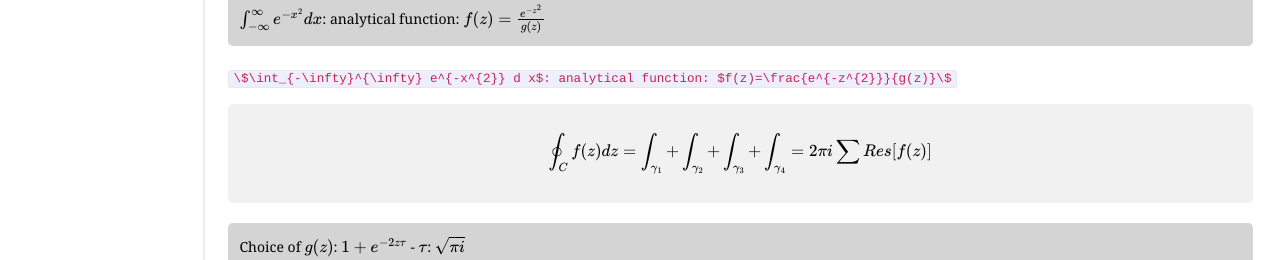
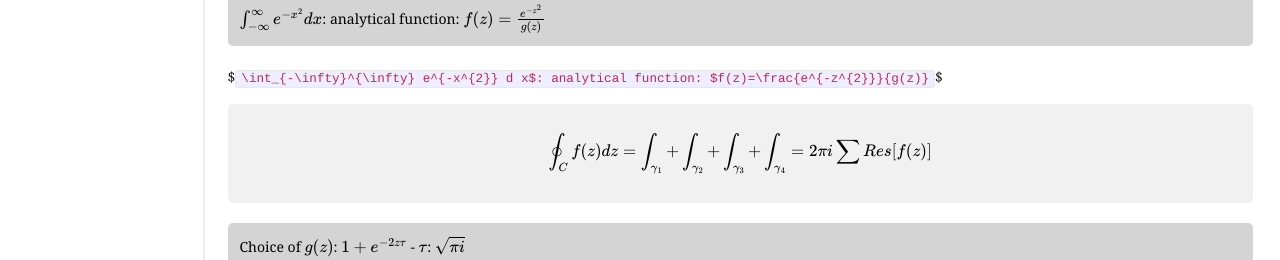
Before and after one commit to BenEcon/benecon.github.io, a Jekyll site: the page built from _posts/2022-12-03-countour-integration.md, in a window 1280 px wide and 900 px high, scrolled down 336 px, cut to the strip 193-453 px from the top of the window. Built offline with Jekyll 4.4.1, drawn with Linux system fonts in a browser that asks for light colours; nearby versions of some CDN libraries; formulas are drawn with MathJax 3.

```diff
--- a/_posts/2022-12-03-countour-integration.md
+++ b/_posts/2022-12-03-countour-integration.md
@@ -12,7 +12,7 @@ use_math: true
 	$\int_{-\infty}^{\infty} e^{-x^{2}} d x$: analytical function: $f(z)=\frac{e^{-z^{2}}}{g(z)}$
 </div>
 
-`\$\int_{-\infty}^{\infty} e^{-x^{2}} d x$: analytical function: $f(z)=\frac{e^{-z^{2}}}{g(z)}\$`
+$`\int_{-\infty}^{\infty} e^{-x^{2}} d x$: analytical function: $f(z)=\frac{e^{-z^{2}}}{g(z)}`$
 
 <div class="proof-msg">
 	$$\oint_C f(z) d z=\int_{\gamma_{1}}+\int_{\gamma_{2}}+\int_{\gamma_{3}}+\int_{\gamma_{4}}
```
